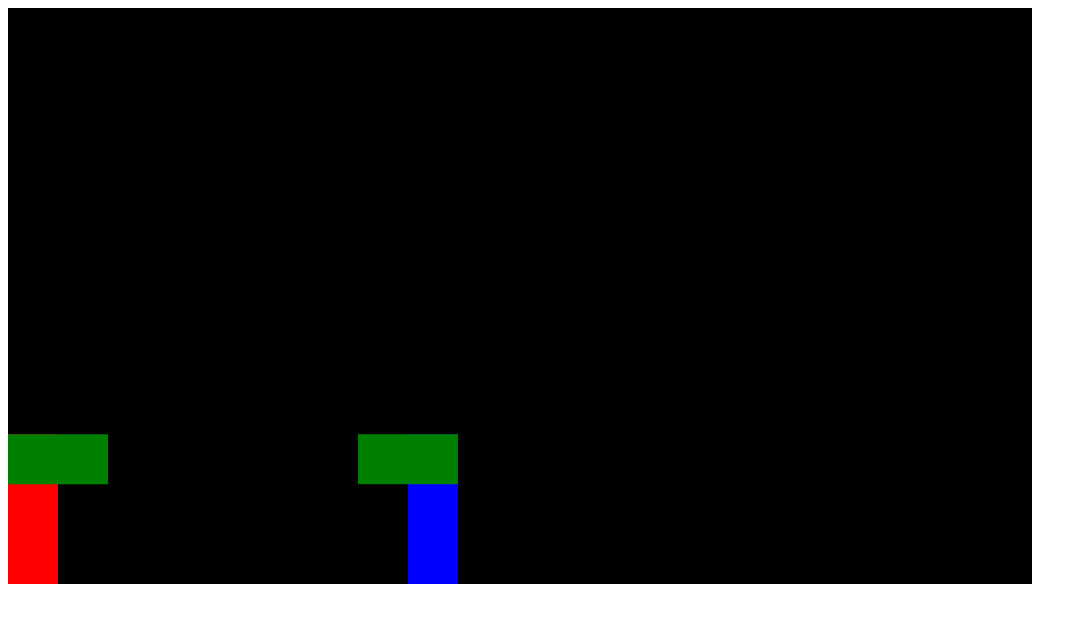
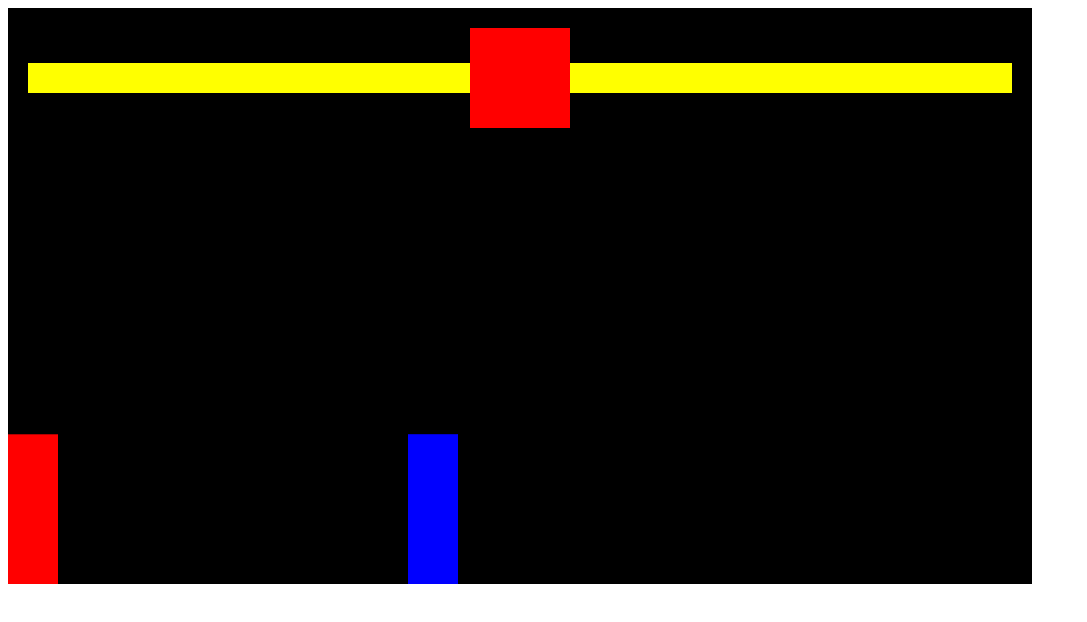
Before and after one commit to lxarmas/Ninja_Odyssey, a plain HTML site: page index.html in a window 1280 px wide. Shown: the whole page, without its empty margins (0-1087 px from the left). Drawn offline with Linux system fonts and the light colour scheme.

Commit message:
healthbarTwoPlayers

```diff
--- a/index.html
+++ b/index.html
@@ -3,10 +3,43 @@
 <head>
     <meta charset="UTF-8">
     <meta name="viewport" content="width=device-width, initial-scale=1.0">
+    <style>
+        *{
+        box-sizing: border-box;
+        }
+    </style>
     <title>Document</title>
 </head>
 <body>
-    <canvas></canvas>
+    <!-- red container div -->
+    <div style="position: relative; display: inline-block;">
+        <!-- smaller red container div  -->
+        <div style="
+        position:absolute;
+        display: flex;
+        width:100%;
+        align-items: center;
+        padding:20px
+        "
+        >
+            <!-- player health -->
+            <div style="background-color: yellow;height:30px; width:100%"></div>
+            <!-- timer -->
+            <div
+            style="
+            background-color: red;
+            width: 100px;
+            height:100px;
+            flex-shrink: 0;
+            "
+            ></div>
+            <!-- enemy health -->
+            <div id="enemyHealth" style="background-color: yellow;height:30px; width:100%"></div>
+        </div>
+        <canvas></canvas>
+
+    </div>
+
     <script src="index.js"></script>
 </body>
 </html>
--- a/index.js
+++ b/index.js
@@ -33,8 +33,8 @@ class Sprite {
     draw() {
         c.fillStyle = this.color;
         c.fillRect(this.position.x, this.position.y, 50, this.height);
-        // attack box
-        // if ( this.isAttacking ) {
+         //attack box
+         if ( this.isAttacking ) {
             c.fillStyle = 'green';
             c.fillRect(
                 this.attackBox.position.x,
@@ -44,7 +44,7 @@ class Sprite {
 
 
             )
-        // }
+         }
     }
 
     update() {
@@ -164,7 +164,7 @@ function animate() {
         player.isAttacking
     ) {
         player.isAttacking = false
-        console.log( 'go' );
+       document.querySelector('#enemyHealth').style.width='20%'
     }
 
 
@@ -220,15 +220,16 @@ window.addEventListener( 'keydown', ( event ) => {
 window.addEventListener( 'keyup', ( event ) => {
     switch ( event.key ) {
         case 'd':
-        keys.d.pressed = false
+            keys.d.pressed = false
             break
         case 'a':
-        keys.a.pressed = false
+            keys.a.pressed = false
             break
-         case 'w':
+        case 'w':
             keys.a.pressed = false
             lastKey = 'w'
             break
+    }
         //rectangle2 keys
           switch ( event.key ) {
         case 'ArrowRight':
@@ -242,6 +243,6 @@ window.addEventListener( 'keyup', ( event ) => {
             break
     }
 
-    }
+
     console.log(event.key);
 })
```
Also changed, not shown: 1 other file.
